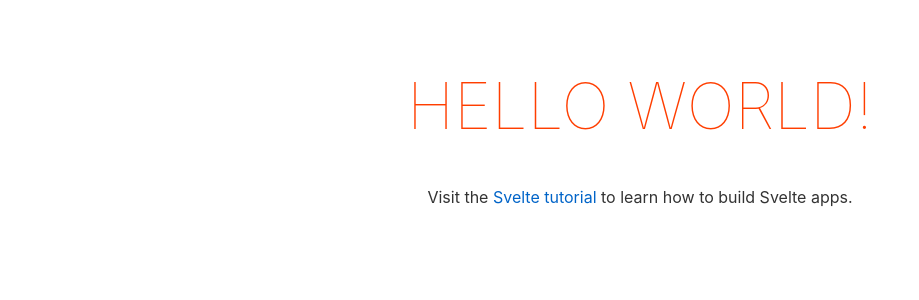
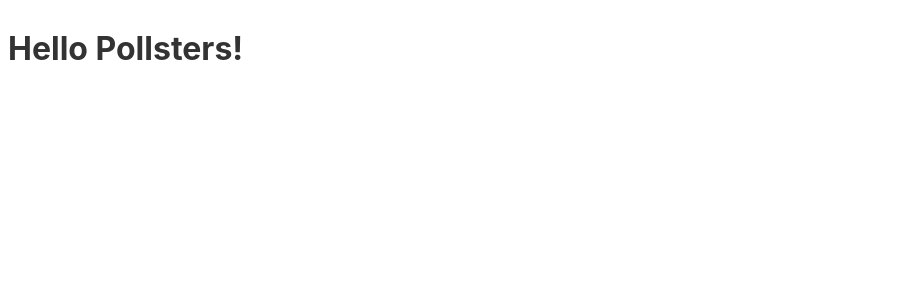
Before and after one commit to hckrtst/polls, a Svelte app in the folder north-poll/: page / in a window 1280 px wide. Shown: the top 300 px of the page, without its empty margins (0-919 px from the left). Built offline with nearby package versions, Linux system fonts and the light colour scheme.

Commit message:
clean up some boilerplate

```diff
--- a/north-poll/src/App.svelte
+++ b/north-poll/src/App.svelte
@@ -1,30 +1,9 @@
 <script>
-	export let name;
 </script>
 
+<style>
+</style>
+
 <main>
-	<h1>Hello {name}!</h1>
-	<p>Visit the <a href="https://svelte.dev/tutorial">Svelte tutorial</a> to learn how to build Svelte apps.</p>
+  <h1>Hello Pollsters!</h1>
 </main>
-
-<style>
-	main {
-		text-align: center;
-		padding: 1em;
-		max-width: 240px;
-		margin: 0 auto;
-	}
-
-	h1 {
-		color: #ff3e00;
-		text-transform: uppercase;
-		font-size: 4em;
-		font-weight: 100;
-	}
-
-	@media (min-width: 640px) {
-		main {
-			max-width: none;
-		}
-	}
-</style>
--- a/north-poll/src/main.js
+++ b/north-poll/src/main.js
@@ -1,10 +1,7 @@
-import App from './App.svelte';
+import App from "./App.svelte";
 
 const app = new App({
-	target: document.body,
-	props: {
-		name: 'world'
-	}
+  target: document.body,
 });
 
 export default app;
```
